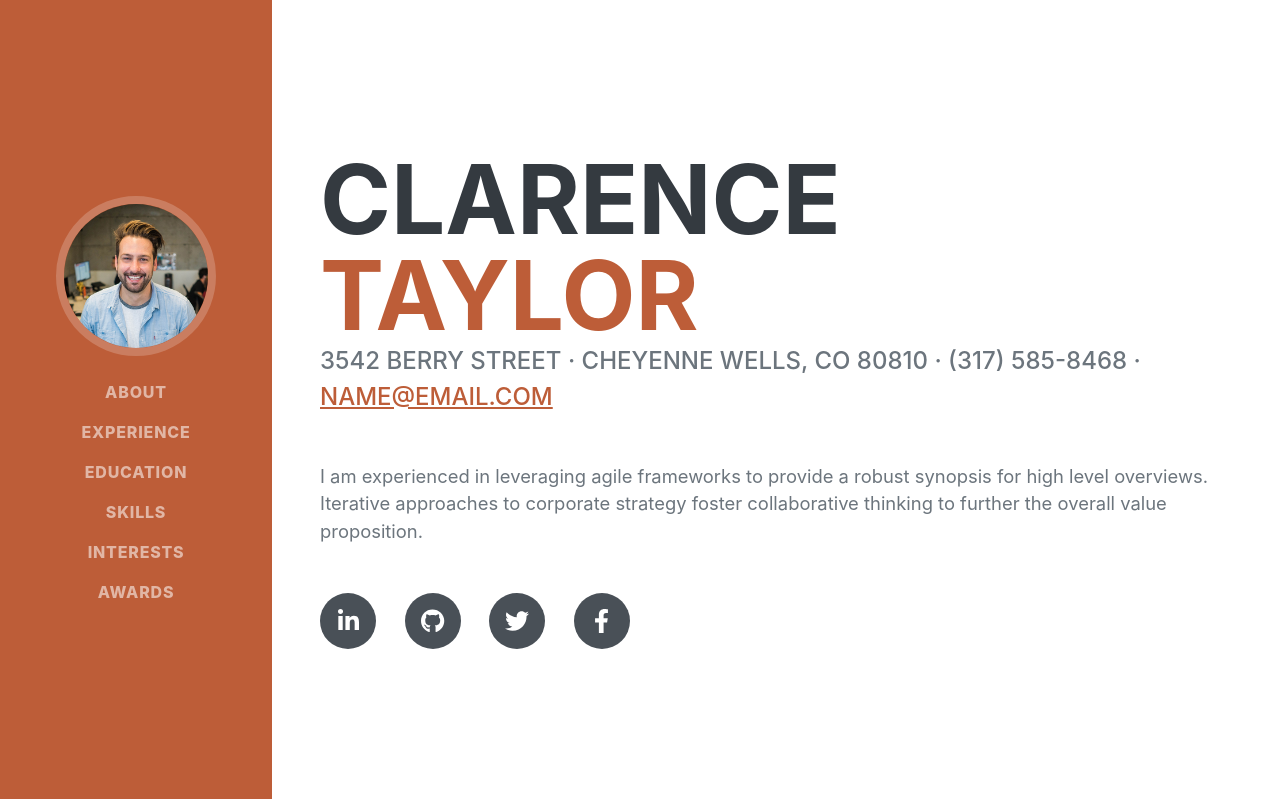
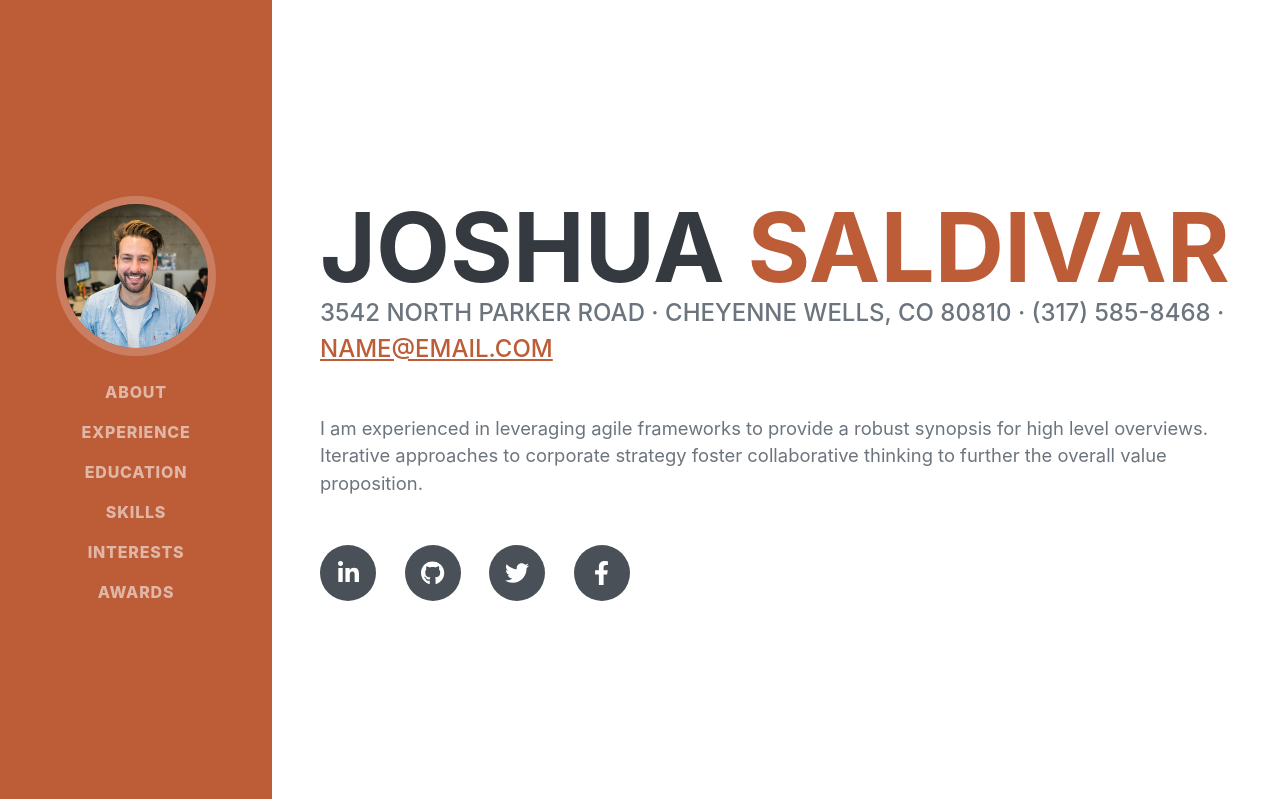
Before and after one commit to JoshJSaldiv/Final.Project.JS, a Flask app: page / in a window 1280 px wide. Shown: the top 799 px of the page. Run offline with Flask 3, Linux system fonts and the light colour scheme; some libraries are stand-ins or nearby versions; some web fonts are replaced.

Commit message:
Change in text

```diff
--- a/templates/index.html
+++ b/templates/index.html
@@ -19,7 +19,7 @@
         <!-- Navigation-->
         <nav class="navbar navbar-expand-lg navbar-dark bg-primary fixed-top" id="sideNav">
             <a class="navbar-brand js-scroll-trigger" href="#page-top">
-                <span class="d-block d-lg-none">Clarence Taylor</span>
+                <span class="d-block d-lg-none">Joshua Saldivar</span>
                 <span class="d-none d-lg-block"><img class="img-fluid img-profile rounded-circle mx-auto mb-2" src="static/img/profile.jpg" alt="..." /></span>
             </a>
             <button class="navbar-toggler" type="button" data-bs-toggle="collapse" data-bs-target="#navbarResponsive" aria-controls="navbarResponsive" aria-expanded="false" aria-label="Toggle navigation"><span class="navbar-toggler-icon"></span></button>
@@ -40,11 +40,11 @@
             <section class="resume-section" id="about">
                 <div class="resume-section-content">
                     <h1 class="mb-0">
-                        Clarence
-                        <span class="text-primary">Taylor</span>
+                        Joshua
+                        <span class="text-primary">Saldivar</span>
                     </h1>
                     <div class="subheading mb-5">
-                        3542 Berry Street · Cheyenne Wells, CO 80810 · (317) 585-8468 ·
+                        3542 North Parker Road · Cheyenne Wells, CO 80810 · (317) 585-8468 ·
                         <a href="mailto:name@email.com">name@email.com</a>
                     </div>
                     <p class="lead mb-5">I am experienced in leveraging agile frameworks to provide a robust synopsis for high level overviews. Iterative approaches to corporate strategy foster collaborative thinking to further the overall value proposition.</p>
```
